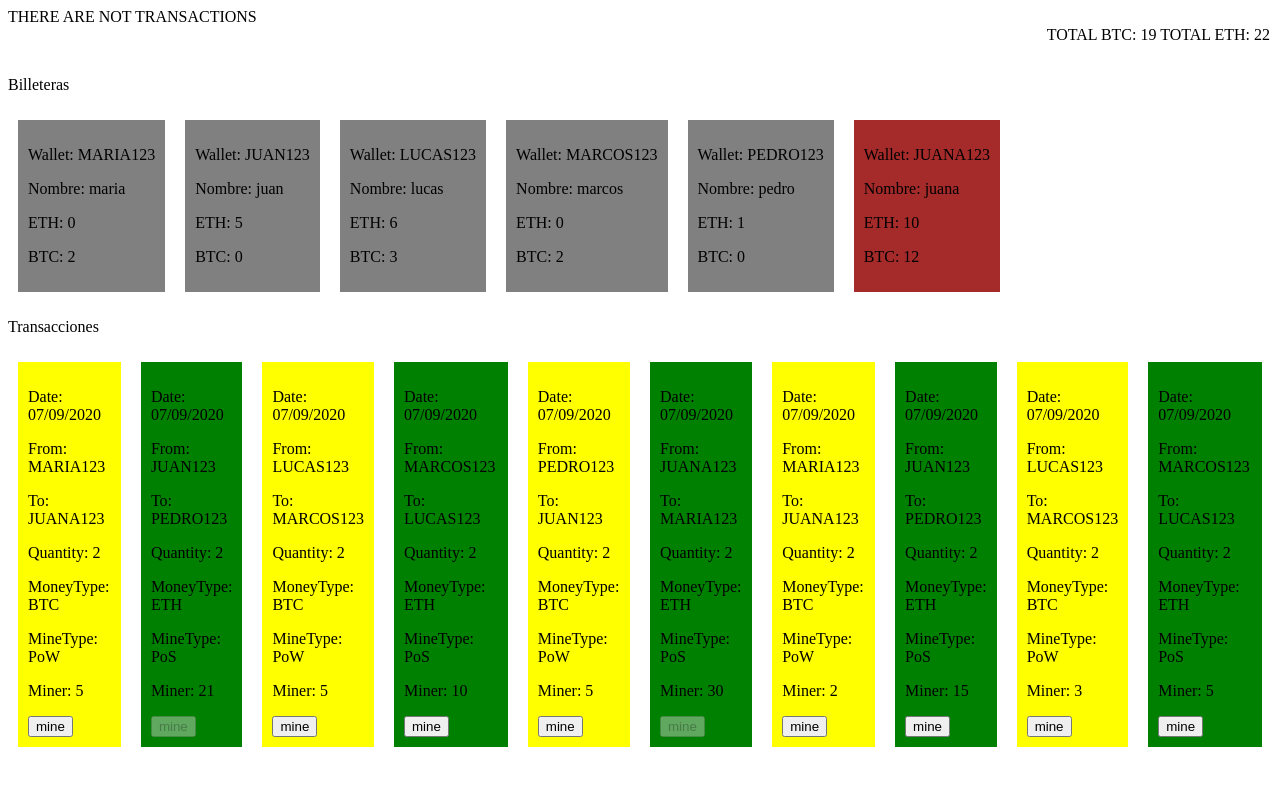
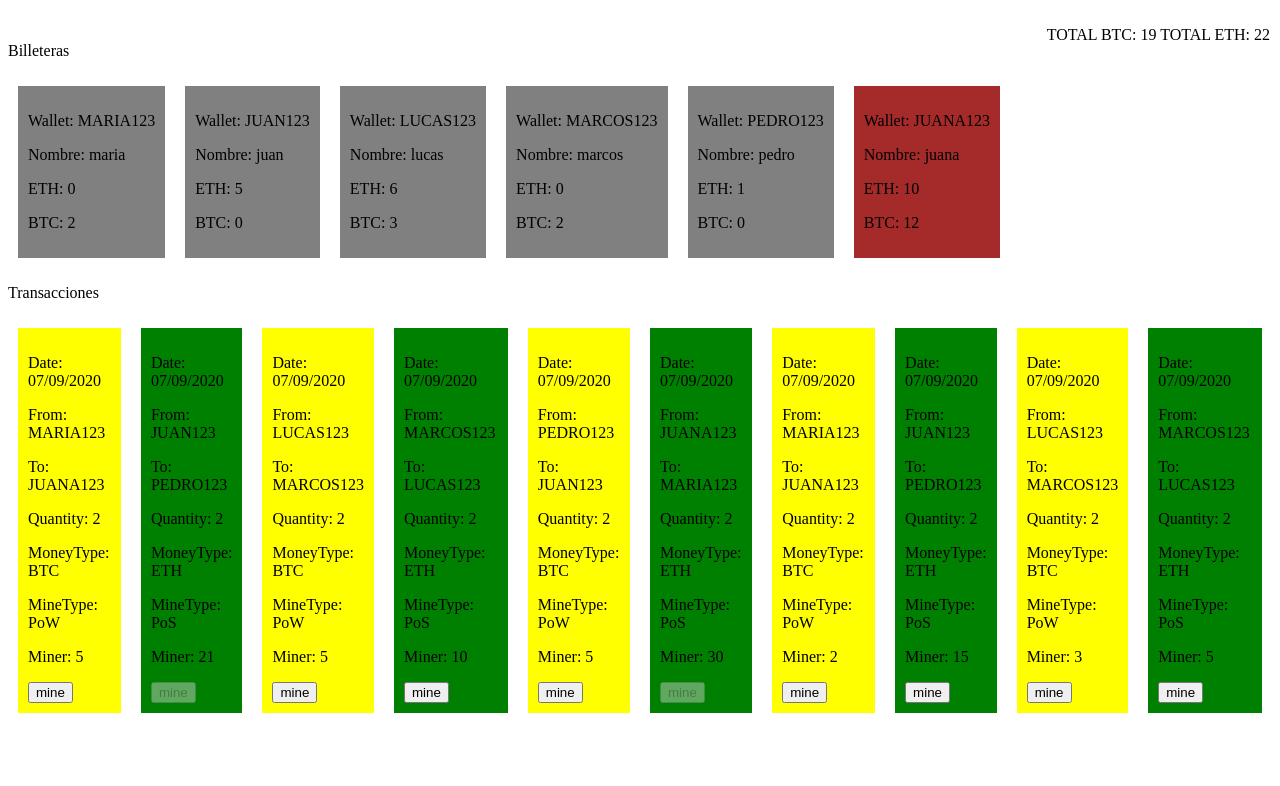
Before and after one commit to AleS900/angular-course-2021, an Angular app: page / in a window 1280 px wide. Shown: the top 786 px of the page. Built offline with nearby package versions, Linux system fonts and the light colour scheme.

Commit message:
Bug Fixed

```diff
--- a/src/app/app.component.ts
+++ b/src/app/app.component.ts
@@ -41,7 +41,7 @@ export class AppComponent  {
 
 verifyAllTransactions() {
   const noTransacciones = this.test;
-  return noTransacciones;
+  return !this.test;
 }
 
 pagar(info){
```
